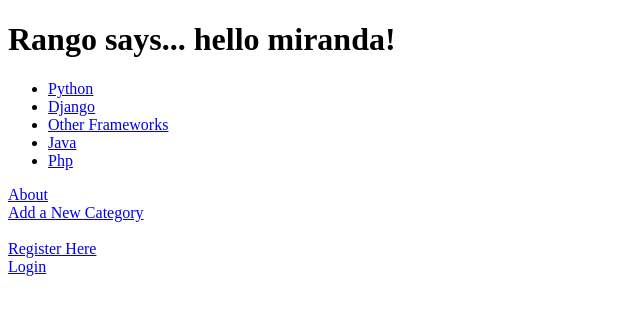
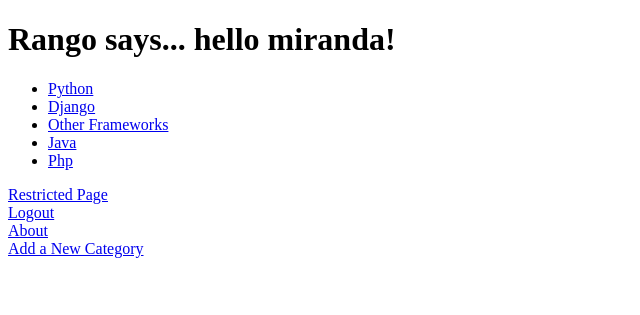
Before and after one commit to maperghis/tango_with_django, a Django app: page /rango/ in a window 1280 px wide. Shown: the top 315 px of the page, without its empty margins (0-640 px from the left). Run offline with Django 3.2, Linux system fonts and the light colour scheme; a user stored in the database is signed in; data comes from the database, SQL or seed files in the repository; both versions use the stored data as it was after the commit.

Commit message:
Restricted and Logout view and URL mappings from index template

```diff
--- a/rango/urls.py
+++ b/rango/urls.py
@@ -9,4 +9,6 @@ urlpatterns = patterns('',
     url(r'^category/(?P<category_name_slug>[\w\-]+)/add_page/$', views.add_page, name='add_page'),
     url(r'^register/$', views.register, name='register'),
     url(r'^login/$', views.user_login, name='login'),
+    url(r'^restricted/', views.restricted, name='restricted'),
+    url(r'^logout/$', views.user_logout, name='logout'),
     )
--- a/rango/views.py
+++ b/rango/views.py
@@ -1,8 +1,9 @@
 from django.shortcuts import render
 from rango.models import Category, Page
 from rango.forms import CategoryForm, PageForm, UserForm, UserProfileForm
-from django.contrib.auth import authenticate, login
+from django.contrib.auth import authenticate, login, logout
 from django.http import HttpResponseRedirect, HttpResponse
+from django.contrib.auth.decorators import login_required
 
 
 def index(request):
@@ -191,3 +192,16 @@ def user_login(request):
         # No context variables to pass to the template system, hence the
         # blank dictionary object...
         return render(request, 'rango/login.html', {})
+
+@login_required
+def restricted(request):
+    return HttpResponse("Since you're logged in, you can see this text!")
+
+# Use the login_required() decorator to ensure only those logged in can access the view.
+@login_required
+def user_logout(request):
+    # Since we know the user is logged in, we can now just log them out.
+    logout(request)
+
+    # Take the user back to the homepage.
+    return HttpResponseRedirect('/rango/')
--- a/tango_with_django_project/settings.py
+++ b/tango_with_django_project/settings.py
@@ -54,6 +54,7 @@ ROOT_URLCONF = 'tango_with_django_project.urls'
 
 WSGI_APPLICATION = 'tango_with_django_project.wsgi.application'
 
+LOGIN_URL = '/rango/login/'
 
 # Database
 # https://docs.djangoproject.com/en/1.7/ref/settings/#databases
--- a/templates/rango/index.html
+++ b/templates/rango/index.html
@@ -21,9 +21,16 @@
             <strong>There are no categories present.</strong>
         {% endif %}
 
-        <a href="/rango/about/">About</a>
-        <br /><a href="/rango/add_category/">Add a New Category</a><br />
-        <br /><a href="/rango/register/">Register Here</a>
-        <br /><a href="/rango/login/">Login</a>
+        {% if user.is_authenticated %}
+            <a href="/rango/restricted/">Restricted Page</a><br />
+            <a href="/rango/logout/">Logout</a><br />
+        {% else %}
+            <a href="/rango/register/">Register Here</a><br />
+            <a href="/rango/login/">Login</a><br />
+        {% endif %}
+
+        <a href="/rango/about/">About</a><br/>
+        <a href="/rango/add_category/">Add a New Category</a><br />
+
     </body>
 </html>
```
Also changed, not shown: db.sqlite3.
